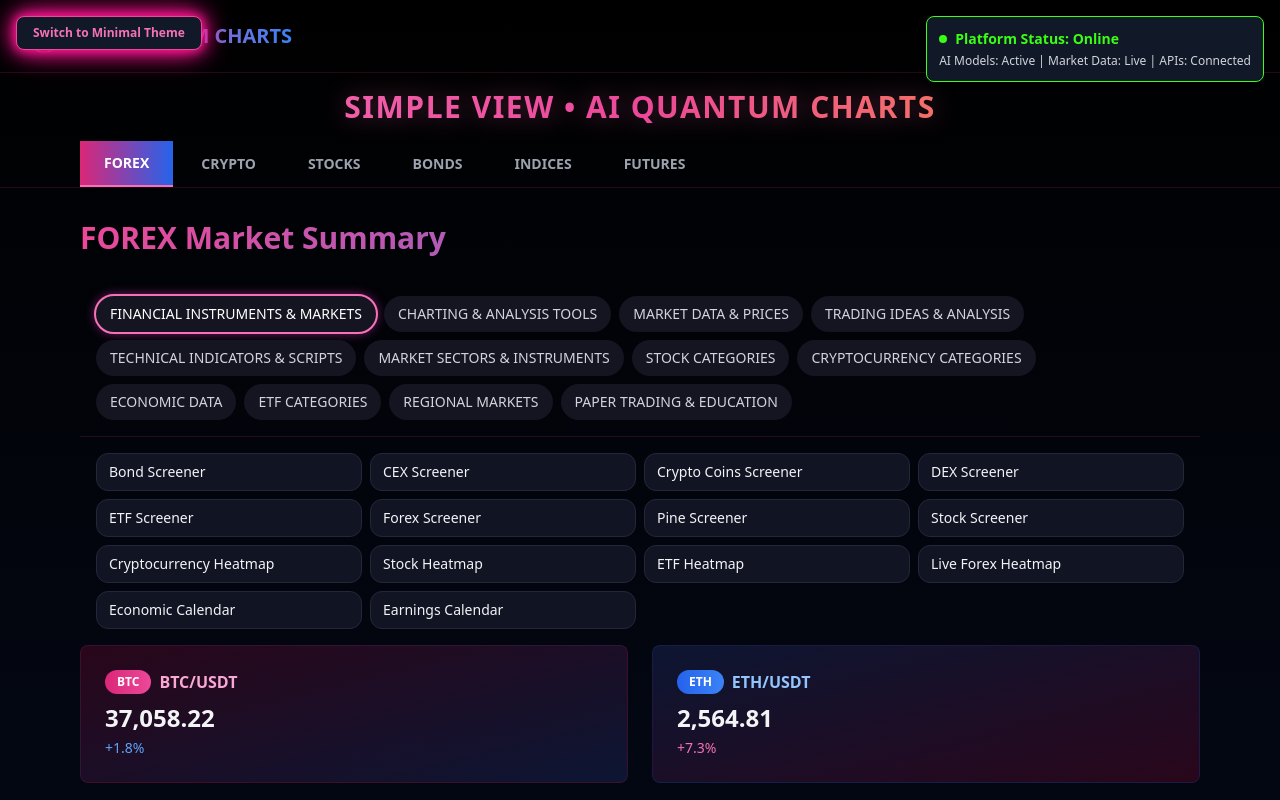
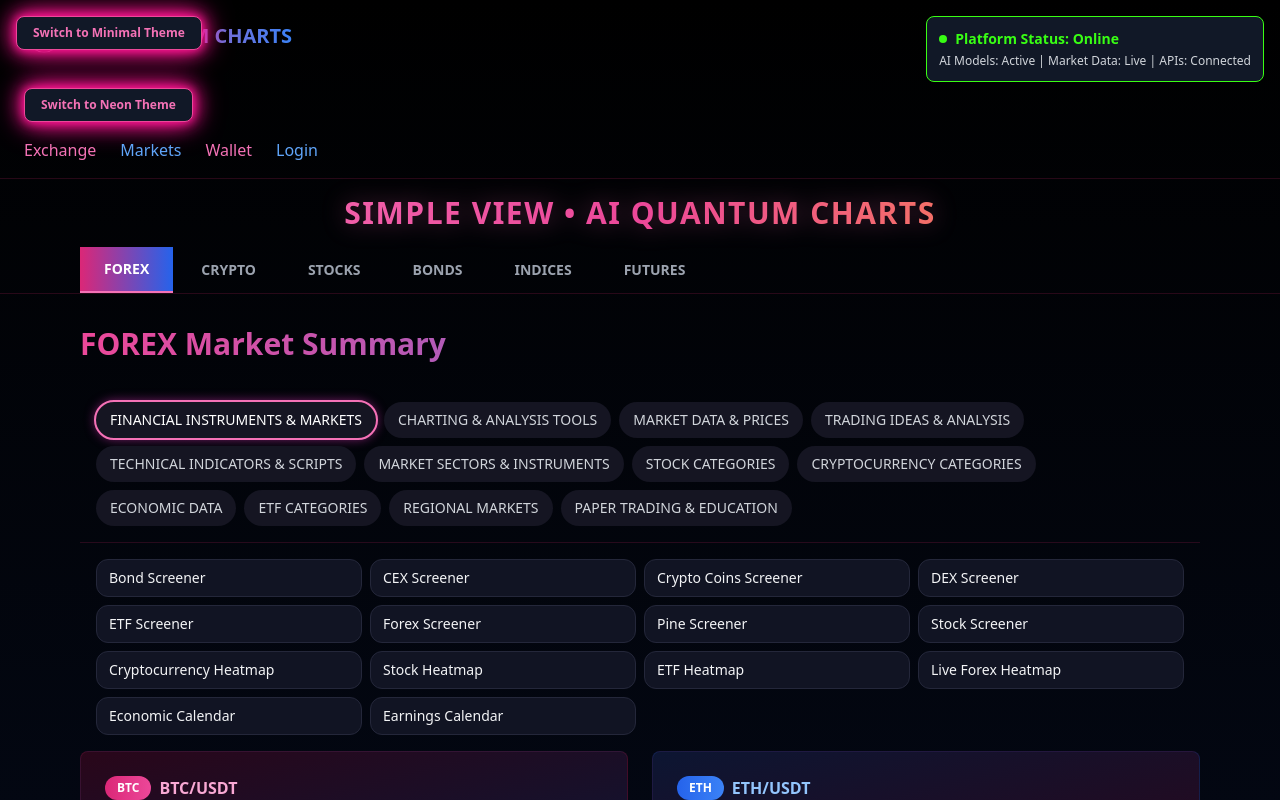
Before and after one commit to rickfloyd/AiQuantumCharts, a React (Vite) app: page /simple in a window 1280 px wide. Shown: the top 800 px of the page. Built offline with nearby package versions, Linux system fonts and the light colour scheme; no server answers.

Commit message:
Move theme toggle button below logo in MinimalTheme header with margin for visual separation. Remove fixed button from minimal view.

```diff
--- a/src/App.tsx
+++ b/src/App.tsx
@@ -98,6 +98,8 @@ function App() {
       <div className="App min-h-screen">
         <ErrorBoundary>
           <PlatformStatus />
+          {/* Move theme toggle button into MinimalTheme header when minimal theme is active */}
+          {theme === 'minimal' ? null : (
             <button
               onClick={handleToggle}
               className="fixed top-4 left-4 z-50 px-4 py-2 rounded-lg font-bold text-xs bg-gray-900 text-pink-400 border border-pink-500 shadow-neon-pink hover:bg-pink-900 hover:text-white transition-all"
@@ -105,6 +107,7 @@ function App() {
             >
               {theme === 'neon' ? 'Switch to Minimal Theme' : 'Switch to Neon Theme'}
             </button>
+          )}
           {/* Route to directly access Simple View */}
           <Routes>
             <Route path="/simple" element={<MinimalTheme />} />
--- a/src/themes/MinimalTheme.tsx
+++ b/src/themes/MinimalTheme.tsx
@@ -1,35 +1,55 @@
 import React, { useState } from "react";
 import SimpleTabs from "../components/SimpleTabs";
 
-// Minimal, dark, accessible theme version of homepage
 const MinimalTheme: React.FC = () => {
-  const [activeTab, setActiveTab] = useState('forex');
+  const [activeTab, setActiveTab] = useState("forex");
 
   const tabs = [
-    { id: 'forex', label: 'FOREX' },
-    { id: 'crypto', label: 'CRYPTO' },
-    { id: 'stocks', label: 'STOCKS' },
-    { id: 'bonds', label: 'BONDS' },
-    { id: 'indices', label: 'INDICES' },
-    { id: 'futures', label: 'FUTURES' }
+    { id: "forex", label: "FOREX" },
+    { id: "crypto", label: "CRYPTO" },
+    { id: "stocks", label: "STOCKS" },
+    { id: "bonds", label: "BONDS" },
+    { id: "indices", label: "INDICES" },
+    { id: "futures", label: "FUTURES" },
   ];
 
   return (
     <div className="bg-gradient-to-b from-black via-gray-950 to-black min-h-screen text-gray-100">
-      <header className="flex items-center justify-between px-6 py-4 border-b border-pink-900/30">
+      <header className="flex flex-col items-start px-6 py-4 border-b border-pink-900/30">
         <div className="flex items-center space-x-3">
           <img src="/pink.png" alt="Quantum Charts Logo" className="w-10 h-10" />
-          <span className="text-xl font-bold bg-gradient-to-r from-pink-500 to-blue-500 bg-clip-text text-transparent">AI QUANTUM CHARTS</span>
+          <span className="text-xl font-bold bg-gradient-to-r from-pink-500 to-blue-500 bg-clip-text text-transparent">
+            AI QUANTUM CHARTS
+          </span>
         </div>
-        <nav className="flex items-center space-x-6 text-base">
-          <a href="#exchange" className="text-pink-400 hover:text-pink-300">Exchange</a>
-          <a href="#markets" className="text-blue-400 hover:text-blue-300">Markets</a>
-          <a href="#wallet" className="text-pink-400 hover:text-pink-300">Wallet</a>
-          <a href="#login" className="text-blue-400 hover:text-blue-300">Login</a>
+        {/* Theme toggle button below logo, spaced by margin */}
+        <button
+          onClick={() => {
+            const next = 'neon';
+            window.localStorage.setItem('siteTheme', next);
+            window.location.reload();
+          }}
+          className="mt-8 mb-2 px-4 py-2 rounded-lg font-bold text-xs bg-gray-900 text-pink-400 border border-pink-500 shadow-neon-pink hover:bg-pink-900 hover:text-white transition-all"
+          aria-label="Switch to Neon Theme"
+        >
+          Switch to Neon Theme
+        </button>
+        <nav className="flex items-center space-x-6 text-base mt-2">
+          <a href="#exchange" className="text-pink-400 hover:text-pink-300">
+            Exchange
+          </a>
+          <a href="#markets" className="text-blue-400 hover:text-blue-300">
+            Markets
+          </a>
+          <a href="#wallet" className="text-pink-400 hover:text-pink-300">
+            Wallet
+          </a>
+          <a href="#login" className="text-blue-400 hover:text-blue-300">
+            Login
+          </a>
         </nav>
       </header>
 
-      {/* Simple View Banner */}
       <div className="bg-transparent">
         <div className="max-w-6xl mx-auto px-4">
           <div className="py-4 text-center">
@@ -40,7 +60,6 @@ const MinimalTheme: React.FC = () => {
         </div>
       </div>
 
-      {/* Market Type Tabs */}
       <div className="border-b border-pink-900/30">
         <div className="max-w-6xl mx-auto px-4">
           <div className="flex space-x-1 overflow-x-auto">
@@ -50,8 +69,8 @@ const MinimalTheme: React.FC = () => {
                 onClick={() => setActiveTab(tab.id)}
                 className={`px-6 py-3 font-bold text-sm transition-all ${
                   activeTab === tab.id
-                    ? 'bg-gradient-to-r from-pink-600 to-blue-600 text-white border-b-2 border-pink-400'
-                    : 'text-gray-400 hover:text-pink-400'
+                    ? "bg-gradient-to-r from-pink-600 to-blue-600 text-white border-b-2 border-pink-400"
+                    : "text-gray-400 hover:text-pink-400"
                 }`}
               >
                 {tab.label}
@@ -63,14 +82,17 @@ const MinimalTheme: React.FC = () => {
 
       <main className="max-w-6xl mx-auto px-4 py-8">
         <h1 className="text-3xl font-bold mb-6 bg-gradient-to-r from-pink-500 to-blue-500 bg-clip-text text-transparent">
-          {tabs.find(t => t.id === activeTab)?.label} Market Summary
+          {tabs.find((t) => t.id === activeTab)?.label} Market Summary
         </h1>
-        {/* Categories / Sections */}
+
         <SimpleTabs />
+
         <div className="grid grid-cols-1 md:grid-cols-2 gap-6 mb-8">
           <div className="bg-gradient-to-br from-pink-950/50 to-blue-950/50 rounded-lg p-6 border border-pink-900/30">
             <div className="flex items-center mb-2">
-            <span className="bg-gradient-to-r from-pink-600 to-pink-500 text-white px-3 py-1 rounded-full text-xs font-bold mr-2">BTC</span>
+              <span className="bg-gradient-to-r from-pink-600 to-pink-500 text-white px-3 py-1 rounded-full text-xs font-bold mr-2">
+                BTC
+              </span>
               <span className="font-semibold text-pink-300">BTC/USDT</span>
             </div>
             <div className="text-2xl font-bold mb-1">37,058.22</div>
@@ -78,24 +100,44 @@ const MinimalTheme: React.FC = () => {
           </div>
           <div className="bg-gradient-to-br from-blue-950/50 to-pink-950/50 rounded-lg p-6 border border-blue-900/30">
             <div className="flex items-center mb-2">
-            <span className="bg-gradient-to-r from-blue-600 to-blue-500 text-white px-3 py-1 rounded-full text-xs font-bold mr-2">ETH</span>
+              <span className="bg-gradient-to-r from-blue-600 to-blue-500 text-white px-3 py-1 rounded-full text-xs font-bold mr-2">
+                ETH
+              </span>
               <span className="font-semibold text-blue-300">ETH/USDT</span>
             </div>
             <div className="text-2xl font-bold mb-1">2,564.81</div>
             <div className="text-sm text-pink-400">+7.3%</div>
           </div>
         </div>
+
         <div className="bg-gradient-to-br from-pink-950/30 to-blue-950/30 rounded-lg p-6 mb-8 border border-pink-900/30">
-        <h2 className="text-lg font-bold mb-4 bg-gradient-to-r from-pink-400 to-blue-400 bg-clip-text text-transparent">BTC/USD Chart</h2>
+          <h2 className="text-lg font-bold mb-4 bg-gradient-to-r from-pink-400 to-blue-400 bg-clip-text text-transparent">
+            BTC/USD Chart
+          </h2>
           <div className="h-48 flex items-center justify-center text-gray-500">[Chart Placeholder]</div>
         </div>
+
         <form className="bg-gradient-to-br from-blue-950/30 to-pink-950/30 rounded-lg p-6 flex flex-col gap-4 max-w-md mx-auto border border-blue-900/30">
           <label className="text-sm font-semibold text-pink-300">Sell BTC</label>
-        <input type="number" placeholder="Amount" className="bg-black/50 text-gray-100 rounded px-3 py-2 border border-pink-900/30 focus:border-pink-500 focus:outline-none" />
-        <input type="number" placeholder="Price" className="bg-black/50 text-gray-100 rounded px-3 py-2 border border-blue-900/30 focus:border-blue-500 focus:outline-none" />
-        <button type="submit" className="bg-gradient-to-r from-pink-600 to-blue-600 text-white font-bold py-2 rounded hover:from-pink-500 hover:to-blue-500">Sell</button>
+          <input
+            type="number"
+            placeholder="Amount"
+            className="bg-black/50 text-gray-100 rounded px-3 py-2 border border-pink-900/30 focus:border-pink-500 focus:outline-none"
+          />
+          <input
+            type="number"
+            placeholder="Price"
+            className="bg-black/50 text-gray-100 rounded px-3 py-2 border border-blue-900/30 focus:border-blue-500 focus:outline-none"
+          />
+          <button
+            type="submit"
+            className="bg-gradient-to-r from-pink-600 to-blue-600 text-white font-bold py-2 rounded hover:from-pink-500 hover:to-blue-500"
+          >
+            Sell
+          </button>
         </form>
       </main>
+
       <footer className="text-center py-6 text-gray-500 text-xs border-t border-pink-900/30 mt-8">
         Quantum Charts &copy; 2025. Minimal version for accessibility and focus.
       </footer>
```
Lines whose indentation alone changed are shown as unchanged.
